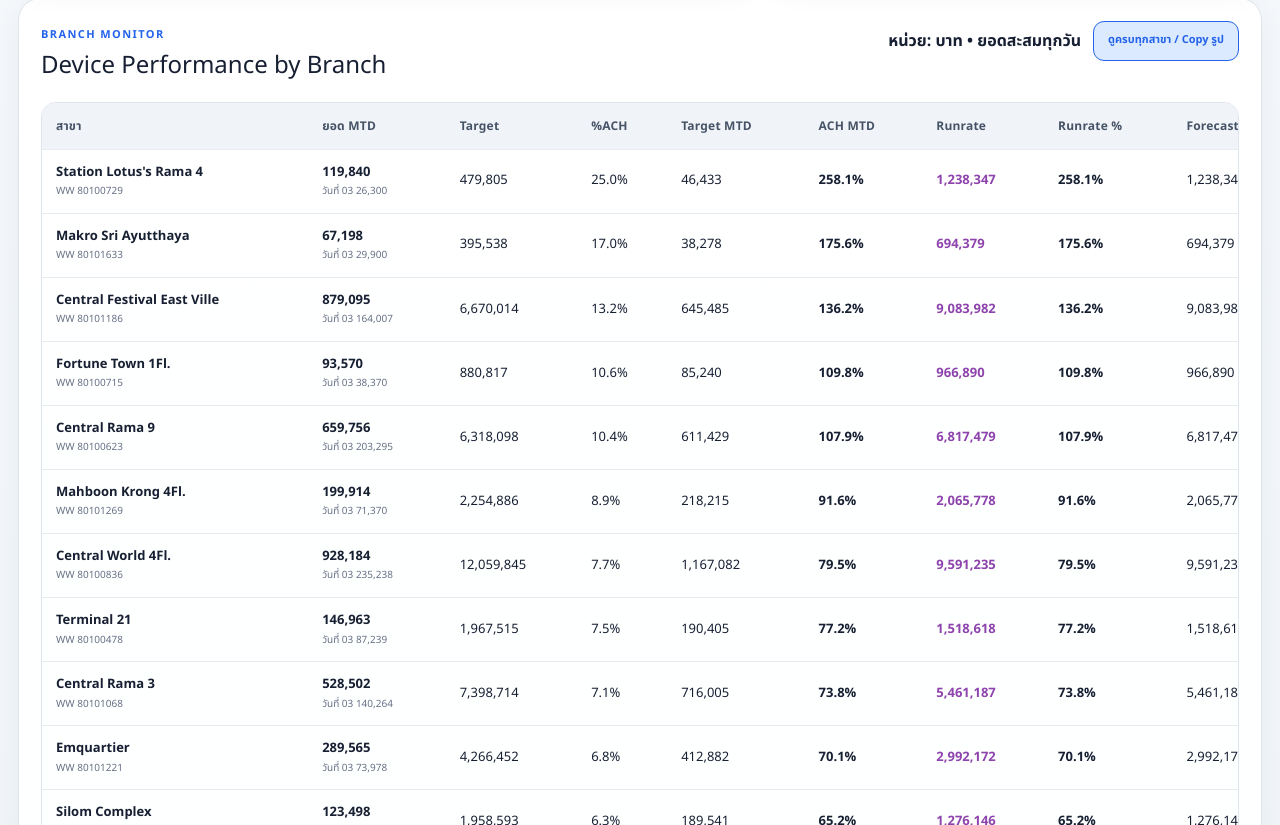
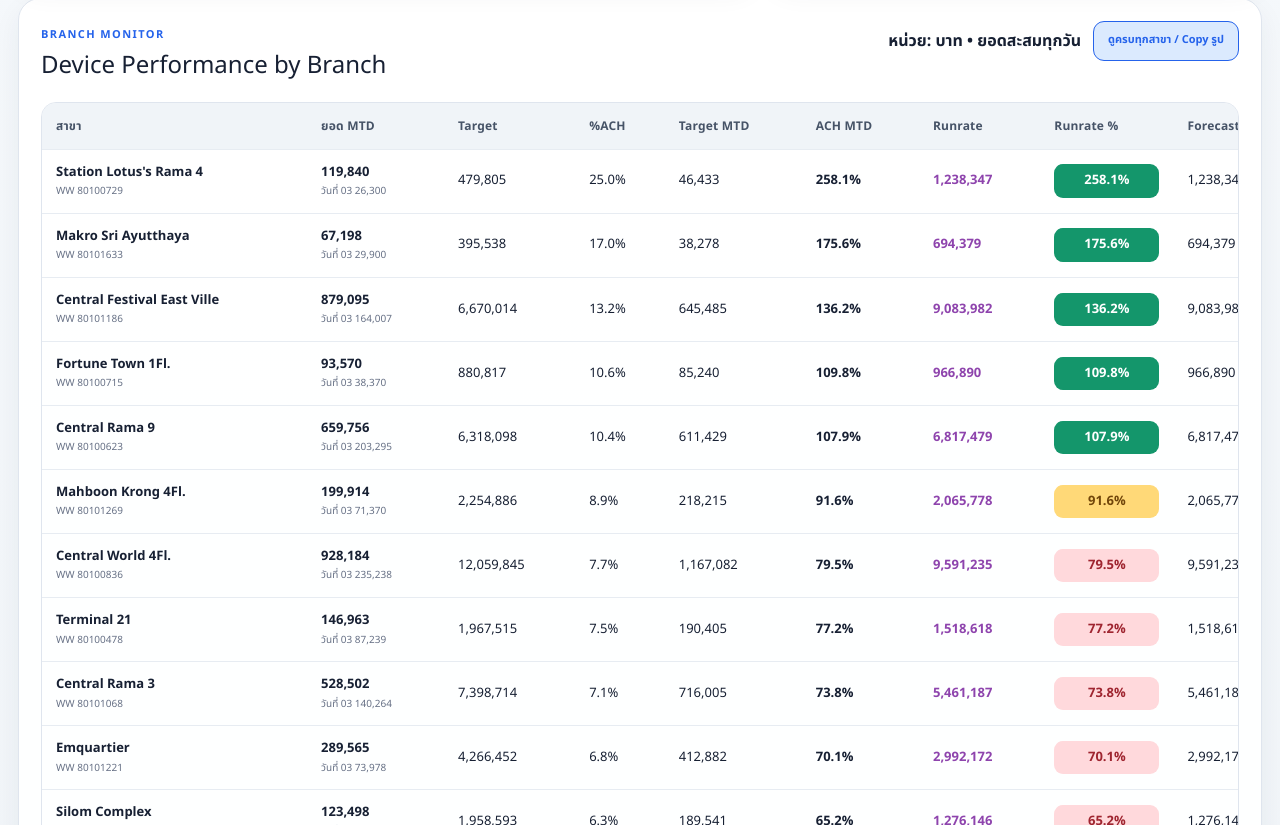
Before and after one commit to amnattyy-cyber/bmav-central-device-performance, a Next.js app: page / in a window 1280 px wide. Shown: the part 1835-2660 px from the top of the page. Built offline with nearby package versions, Linux system fonts and the light colour scheme.

Commit message:
Color code runrate percentage

```diff
--- a/app/globals.css
+++ b/app/globals.css
@@ -63,7 +63,8 @@
 .rank-list { display: grid; grid-template-columns: repeat(2,minmax(0,1fr)); column-gap: 20px; padding-right: 0; }.rank-row { display: grid; grid-template-columns: 26px minmax(0,1fr) 54px; gap: 8px; align-items: center; padding: 8px 0; border-bottom: 1px solid #edf1f5; }.rank-row:nth-last-child(-n+2) { border-bottom-color: transparent; }.rank-no { color: #98a2b3; font-size: 10px; font-weight: 800; }.rank-label { display: flex; justify-content: space-between; gap: 6px; margin-bottom: 5px; }.rank-label strong { overflow: hidden; text-overflow: ellipsis; white-space: nowrap; font-size: 12px; }.rank-label span { color: var(--muted); font-size: 9px; white-space: nowrap; }.rank-track { height: 7px; overflow: hidden; border-radius: 7px; background: #e8edf3; }.rank-track i { display: block; height: 100%; border-radius: inherit; }.rank-track .ontrack { background: #20a578; }.rank-track .watch { background: #e6a43c; }.rank-track .atrisk { background: #e04b55; }.rank-row > b { text-align: right; font-size: 12px; }
 
 .table-panel { margin-bottom: 16px; }.table-actions { display: flex; gap: 12px; align-items: center; }.capture-toggle { min-height: 40px; padding: 0 14px; border: 1px solid var(--product); border-radius: 11px; color: var(--product); background: var(--product-soft); font: inherit; font-size: 11px; font-weight: 800; cursor: pointer; white-space: nowrap; }.capture-toggle:hover,.capture-toggle:focus-visible { color: #fff; background: var(--product); outline: none; }.table-wrap { overflow-x: auto; border: 1px solid var(--line); border-radius: 15px; }table { width: 100%; min-width: 1380px; border-collapse: collapse; }th { padding: 14px 14px; text-align: left; color: #465367; background: #f0f4f8; font-size: 12px; font-weight: 800; letter-spacing: .2px; }td { padding: 14px 14px; border-top: 1px solid #e7ecf2; font-size: 13px; line-height: 1.35; }td strong,td small,td b { display: block; }td small { margin-top: 4px; color: var(--muted); font-size: 10px; }.status { display: inline-block; padding: 7px 10px; border-radius: 99px; font-size: 10px; font-weight: 800; }.status.ontrack { color: #06704d; background: #ddf5eb; }.status.watch { color: #8d580d; background: #fff0d2; }.status.atrisk { color: #a5262f; background: #ffe5e7; }
-.capture-mode { width: min(100% - 16px,1600px); padding: 8px 0; }.capture-mode > :not(.table-panel) { display: none; }.capture-mode .table-panel { margin: 0; padding: 14px; box-shadow: none; }.capture-mode .table-panel .section-head { margin-bottom: 10px; }.capture-mode .table-wrap { overflow: visible; }.capture-mode table { min-width: 0; table-layout: fixed; }.capture-mode th { padding: 7px 8px; font-size: 11px; }.capture-mode td { padding: 6px 8px; font-size: 12px; line-height: 1.15; white-space: nowrap; }.capture-mode th:first-child,.capture-mode td:first-child { width: 19%; white-space: normal; }.capture-mode td small { margin-top: 1px; font-size: 9px; }.capture-mode .status { padding: 5px 7px; font-size: 9px; }.capture-mode .table-actions { gap: 8px; }
+.rr-percent { min-width: 68px; padding: 8px 10px; border-radius: 9px; text-align: center; font-weight: 900; }.rr-percent.ontrack { color: #fff; background: #14966b; }.rr-percent.watch { color: #71460a; background: #ffd978; }.rr-percent.atrisk { color: #9f2530; background: #ffd9dc; }
+.capture-mode { width: min(100% - 16px,1600px); padding: 8px 0; }.capture-mode > :not(.table-panel) { display: none; }.capture-mode .table-panel { margin: 0; padding: 14px; box-shadow: none; }.capture-mode .table-panel .section-head { margin-bottom: 10px; }.capture-mode .table-wrap { overflow: visible; }.capture-mode table { min-width: 0; table-layout: fixed; }.capture-mode th { padding: 7px 8px; font-size: 11px; }.capture-mode td { padding: 6px 8px; font-size: 12px; line-height: 1.15; white-space: nowrap; }.capture-mode th:first-child,.capture-mode td:first-child { width: 19%; white-space: normal; }.capture-mode td small { margin-top: 1px; font-size: 9px; }.capture-mode .status { padding: 5px 7px; font-size: 9px; }.capture-mode .rr-percent { min-width: 0; padding: 5px 6px; font-size: 10px; }.capture-mode .table-actions { gap: 8px; }
 .method-note { display: grid; grid-template-columns: 1.2fr .8fr; gap: 16px; padding: 19px 22px; border: 1px dashed #bdc8d6; border-radius: 16px; background: rgba(255,255,255,.7); }.method-note strong { color: var(--navy-2); font-size: 12px; }.method-note p { margin: 4px 0 0; color: var(--muted); font-size: 11px; line-height: 1.6; }
 footer { display: flex; justify-content: space-between; gap: 18px; padding: 22px 4px 0; color: #7c8797; font-size: 10px; }
 
--- a/app/page.tsx
+++ b/app/page.tsx
@@ -212,7 +212,7 @@
         <div className="table-wrap"><table><thead><tr><th>สาขา</th><th>{isDailyView ? `ยอดวันที่ ${String(periodDay).padStart(2, "0")}` : "ยอด MTD"}</th><th>Target</th><th>%ACH</th><th>{isDailyView ? "Target Daily" : "Target MTD"}</th><th>{isDailyView ? "ACH Daily" : "ACH MTD"}</th><th>Runrate</th><th>Runrate %</th><th>Forecast</th><th>สถานะ</th></tr></thead>
           <tbody>{branchPerformance.map((branch) => {
             const currentStatus = status(branch.pace);
-            return <tr key={branch.name}><td><strong>{shortShop(branch.name)}</strong><small>{branch.ww ? `WW ${branch.ww}` : "รอรหัสสาขา"}</small></td><td><b>{money(branch.mtd)}</b><small>{isDailyView ? "เฉพาะวันที่เลือก" : `วันที่ ${String(asOfDay).padStart(2, "0")} ${money(branch.today)}`}</small></td><td>{money(branch.target)}</td><td>{percent(branch.target ? branch.mtd / branch.target : 0)}</td><td>{money(branch.targetMtd)}</td><td><strong>{percent(branch.pace)}</strong></td><td><b className="rr-value">{money(branch.runrate)}</b></td><td><strong>{percent(branch.runrateAchievement)}</strong></td><td>{money(branch.forecast)}</td><td><span className={`status ${currentStatus.key}`}>{currentStatus.label}</span></td></tr>;
+            return <tr key={branch.name}><td><strong>{shortShop(branch.name)}</strong><small>{branch.ww ? `WW ${branch.ww}` : "รอรหัสสาขา"}</small></td><td><b>{money(branch.mtd)}</b><small>{isDailyView ? "เฉพาะวันที่เลือก" : `วันที่ ${String(asOfDay).padStart(2, "0")} ${money(branch.today)}`}</small></td><td>{money(branch.target)}</td><td>{percent(branch.target ? branch.mtd / branch.target : 0)}</td><td>{money(branch.targetMtd)}</td><td><strong>{percent(branch.pace)}</strong></td><td><b className="rr-value">{money(branch.runrate)}</b></td><td><strong className={`rr-percent ${status(branch.runrateAchievement).key}`}>{percent(branch.runrateAchievement)}</strong></td><td>{money(branch.forecast)}</td><td><span className={`status ${currentStatus.key}`}>{currentStatus.label}</span></td></tr>;
           })}</tbody></table></div>
       </section>
 
```
Also changed, not shown: 1 other file (tests, documents, lock files or other folders).
